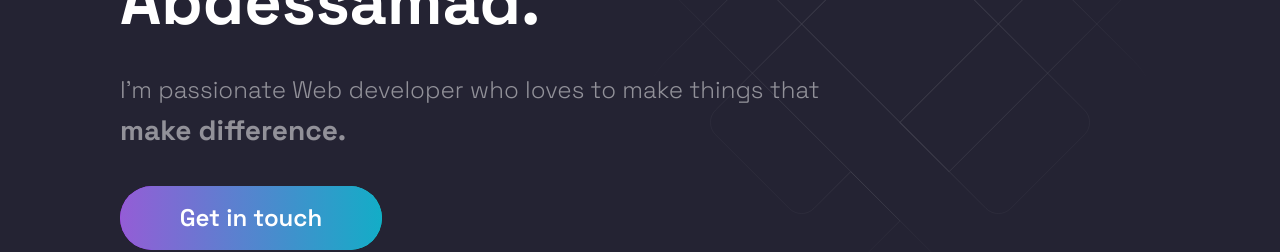
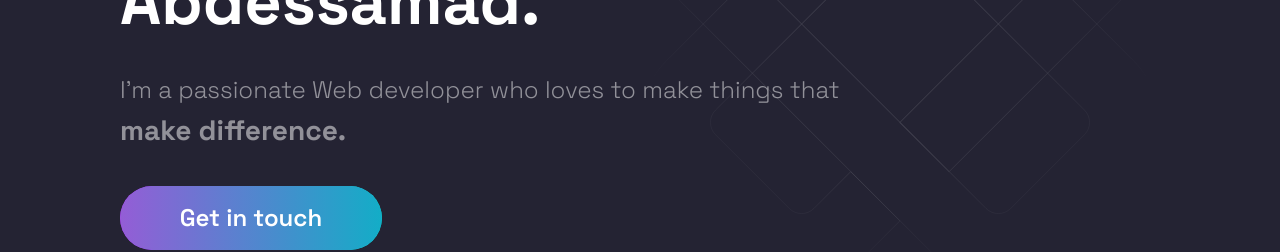
Before and after one commit to Bourhjoul/MY-PORTFOLIO, a Next.js app: page / in a window 1280 px wide. Shown: the part 348-600 px from the top of the page. Built offline with nearby package versions, Linux system fonts and the light colour scheme.

Commit message:
a type fixed2

```diff
--- a/src/components/Hero/Hero.js
+++ b/src/components/Hero/Hero.js
@@ -16,7 +16,7 @@ const Hero = () => (
         My Name is Bourhjoul Abdessamad.
       </SectionTitle>
       <SectionText>
-        I'm passionate Web developer who loves to make things that{" "}
+        I'm a passionate Web developer who loves to make things that{" "}
         <h3>make difference.</h3>
       </SectionText>
       <Button>
```
